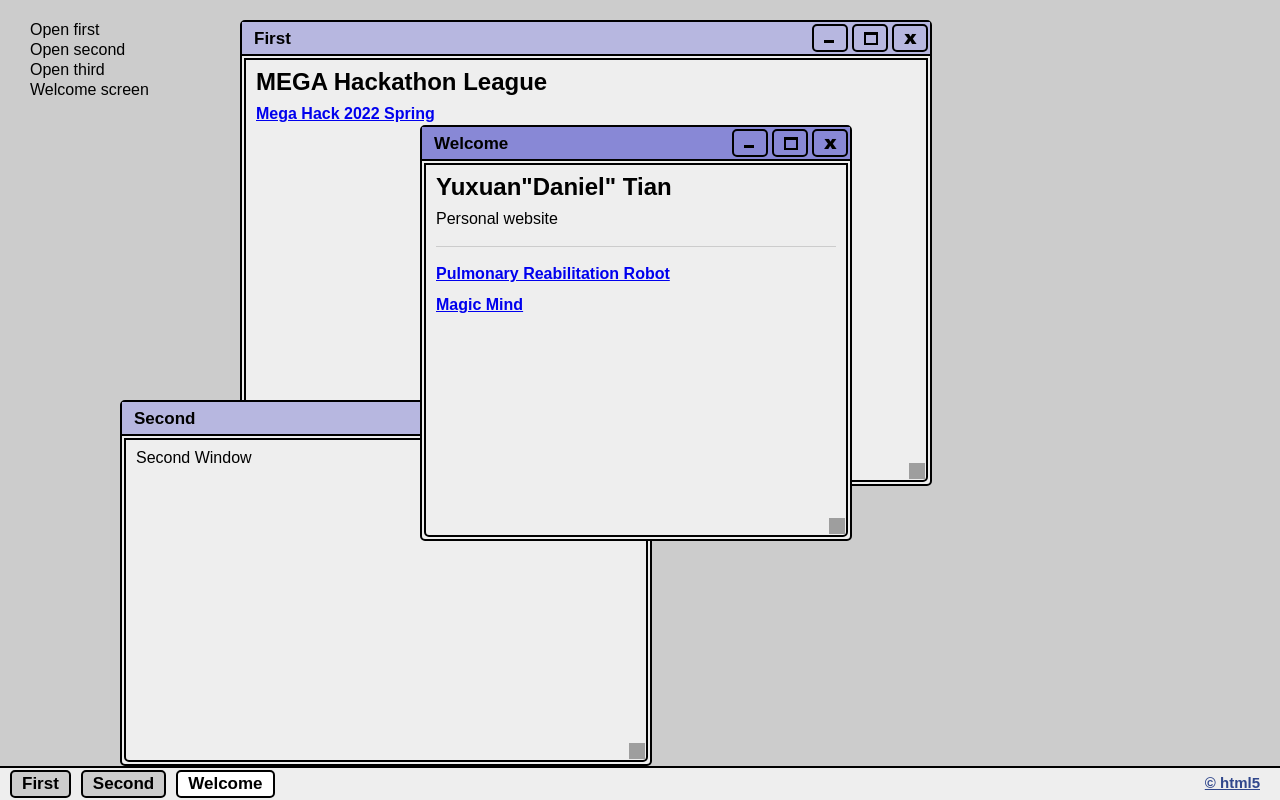
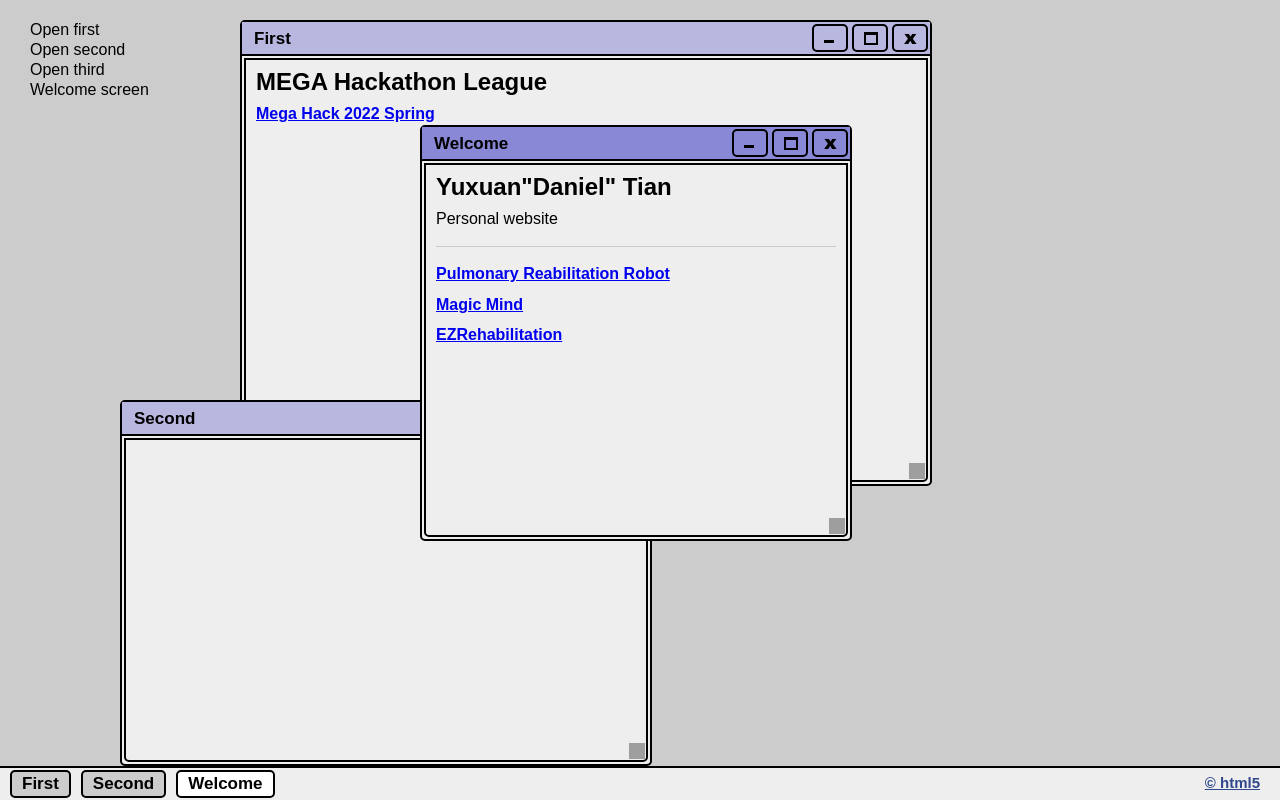
Before and after one commit to danieltyx/danieltyx.github.io, a plain HTML site: page index.html in a window 1280 px wide. Drawn offline with nearby package versions, Linux system fonts and the light colour scheme; grey boxes are pictures that could not be loaded.

Commit message:
link update powerbi

```diff
--- a/index.html
+++ b/index.html
@@ -19,7 +19,7 @@
 			<p><strong><a href="http://megahack.tech/">Mega Hack 2022 Spring</a></strong></p>
 		</div>
 		<div class="window" data-title="Second">
-			Second Window
+
 		</div>
 		<div class="window closed" data-title="Third">
 			Third window starts closed
@@ -30,6 +30,7 @@
 			<hr />
 			<p><strong><a href="./index2.html">Pulmonary Reabilitation Robot</a></strong></p>
 			<p><strong><a href="./magicmind.html">Magic Mind</a></strong></p>
+			<p><strong><a href="./powerbi.html">EZRehabilitation</a></strong></p>
 		</div>
 
 		<div id="taskbar">
```
